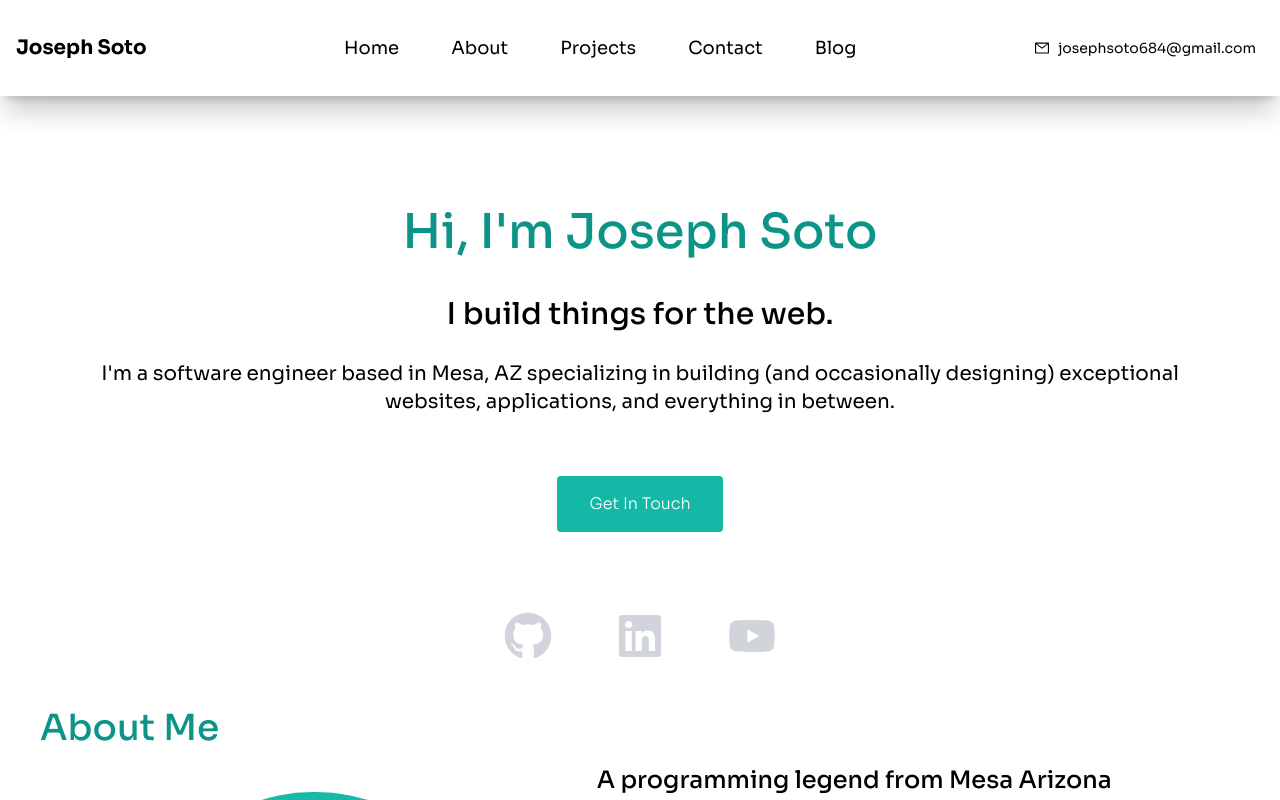
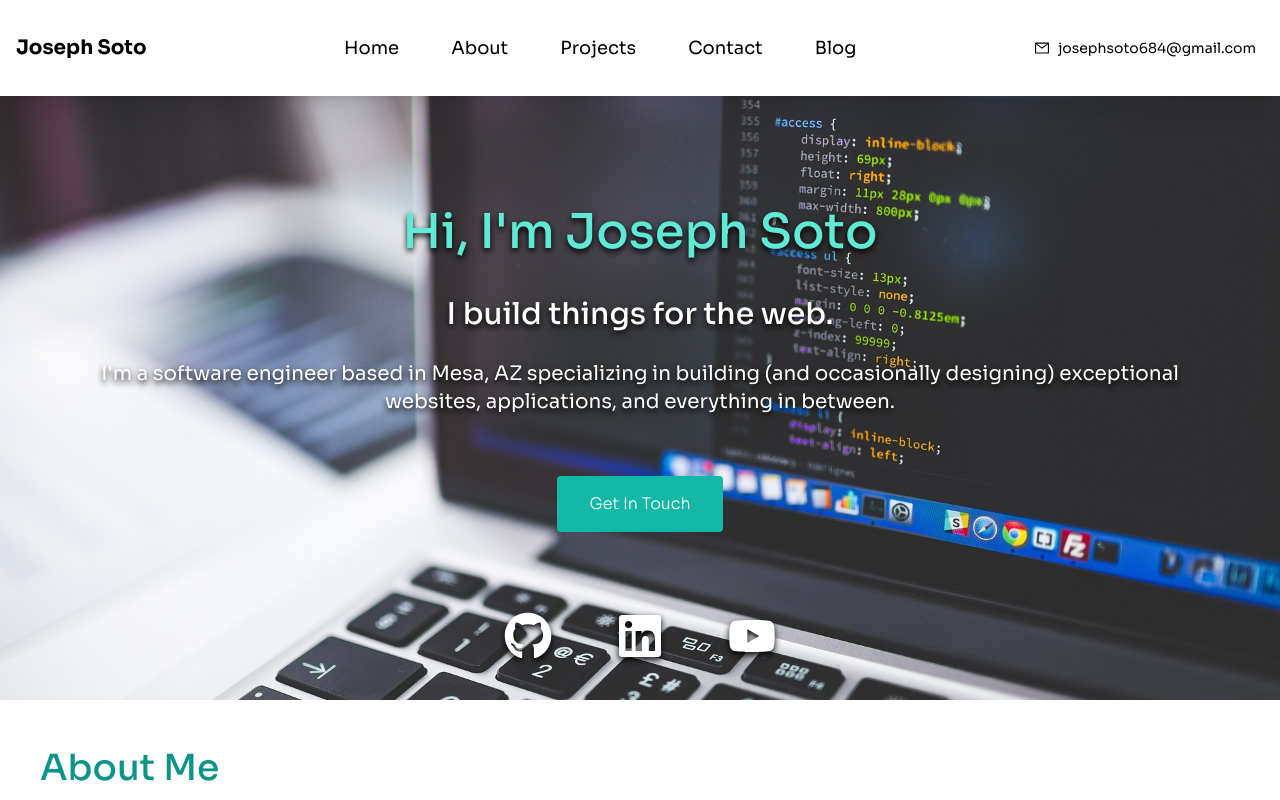
Before and after one commit to sotojn/portfolio-jsoto, a Next.js app: page / in a window 1280 px wide. Built offline with nearby package versions, Linux system fonts and the light colour scheme.

Commit message:
Styled Home section

```diff
--- a/components/Opening.js
+++ b/components/Opening.js
@@ -2,17 +2,17 @@ import { FaGithub, FaLinkedin, FaYoutube, } from 'react-icons/fa';
 
 function Opening() {
   return (
-    <section id="Home">
+    <section id="Home" className="bg-titleCode bg-cover bg-left pb-10 ">
       <div className="text-center p-5 lg:p-20">
-        <h2 className="text-5xl font-medium py-8 text-teal-600">Hi, I&apos;m Joseph Soto</h2>
-        <h3 className="text-3xl font-medium py-2">I build things for the web.</h3>
-        <h3 className="text-md py-5 leading-8 text-grey-800 mb-10 lg:text-xl">I&apos;m a software engineer based in Mesa, AZ specializing in building (and occasionally designing) exceptional websites, applications, and everything in between.</h3>
+        <h2 className="text-5xl font-medium py-8 text-teal-300 drop-shadow-[0_3.2px_3.2px_rgba(0,0,0,1.0)]">Hi, I&apos;m Joseph Soto</h2>
+        <h3 className="text-3xl font-medium py-2 text-white drop-shadow-[0_3.2px_3.2px_rgba(0,0,0,1.0)]">I build things for the web.</h3>
+        <h3 className="text-md py-5 leading-8 text-white drop-shadow-[0_3.2px_3.2px_rgba(0,0,0,1.0)] mb-10 lg:text-xl">I&apos;m a software engineer based in Mesa, AZ specializing in building (and occasionally designing) exceptional websites, applications, and everything in between.</h3>
         <button className="btn relative inline-flex items-center justify-start overflow-hidden text-white transition-all bg-teal-500 font-light rounded hover:bg-white group">
           <span className="w-0 h-0 rounded bg-black absolute top-0 left-0 ease-out duration-500 transition-all group-hover:w-full group-hover:h-full -z-1"></span>
           <span className="w-full p-text-black py-4 px-8 transition-colors duration-300 ease-in-out group-hover:text- z-10"><a href="#Contact" >Get In Touch</a></span>
         </button>
       </div>
-      <div className="text-5xl flex pt-10 justify-center gap-16 text-gray-300 lg:pt-0">
+      <div className="text-5xl flex pt-10 justify-center gap-16 text-white drop-shadow-[0_3.2px_3.2px_rgba(0,0,0,1.0)] lg:pt-0">
         <a
           href="https://github.com/sotojn"
           target="_blank"><FaGithub /></a>
--- a/tailwind.config.js
+++ b/tailwind.config.js
@@ -10,6 +10,10 @@ module.exports = {
       fontFamily: {
         sans: ['var(--font-sora)'],
       },
+      backgroundImage: {
+        'titlePC': "url('../public/Images/TitlePC.jpg')",
+        'titleCode': "url('../public/Images/TitleCode.jpg')",
+      },
     },
   },
   plugins: [],
```
Also changed, not shown: components/Projects.js (+0 -14 lines), public/Images/TitleCode.jpg (added), public/Images/TitlePC.jpg (added).
